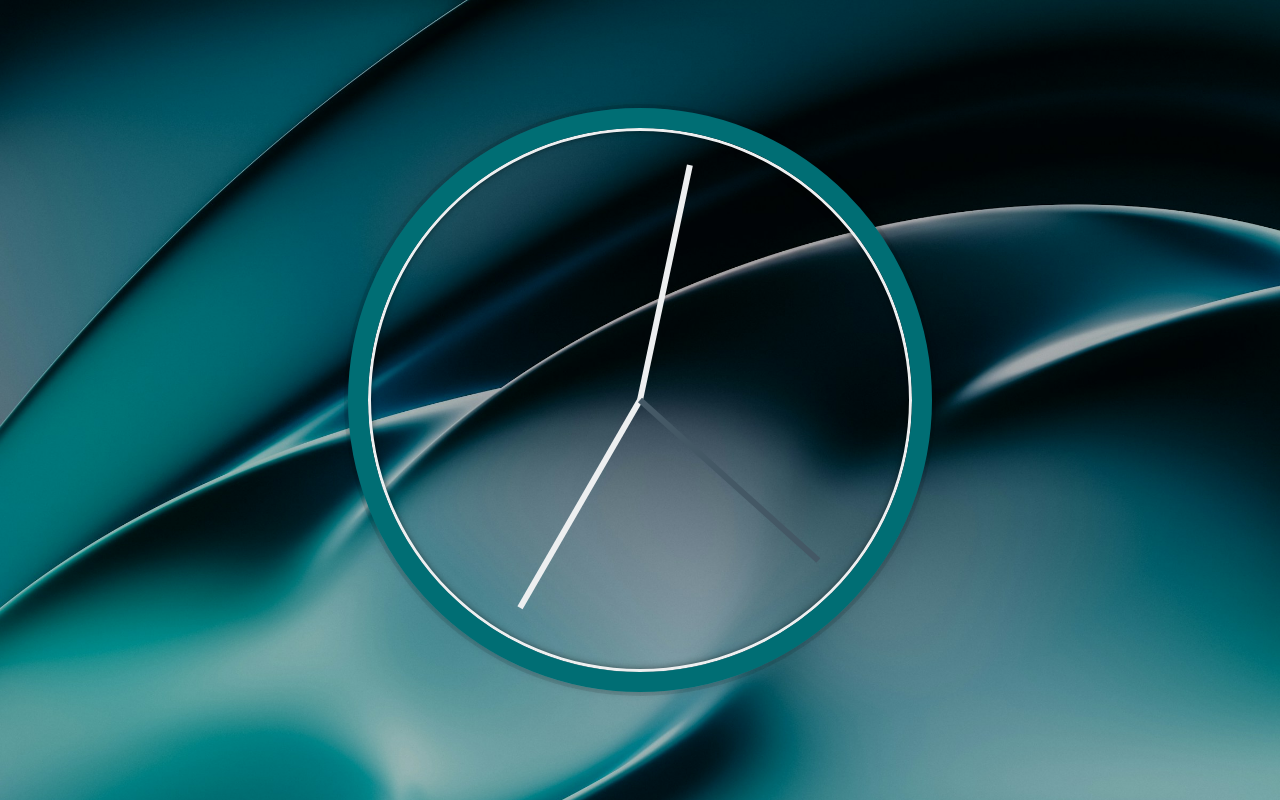
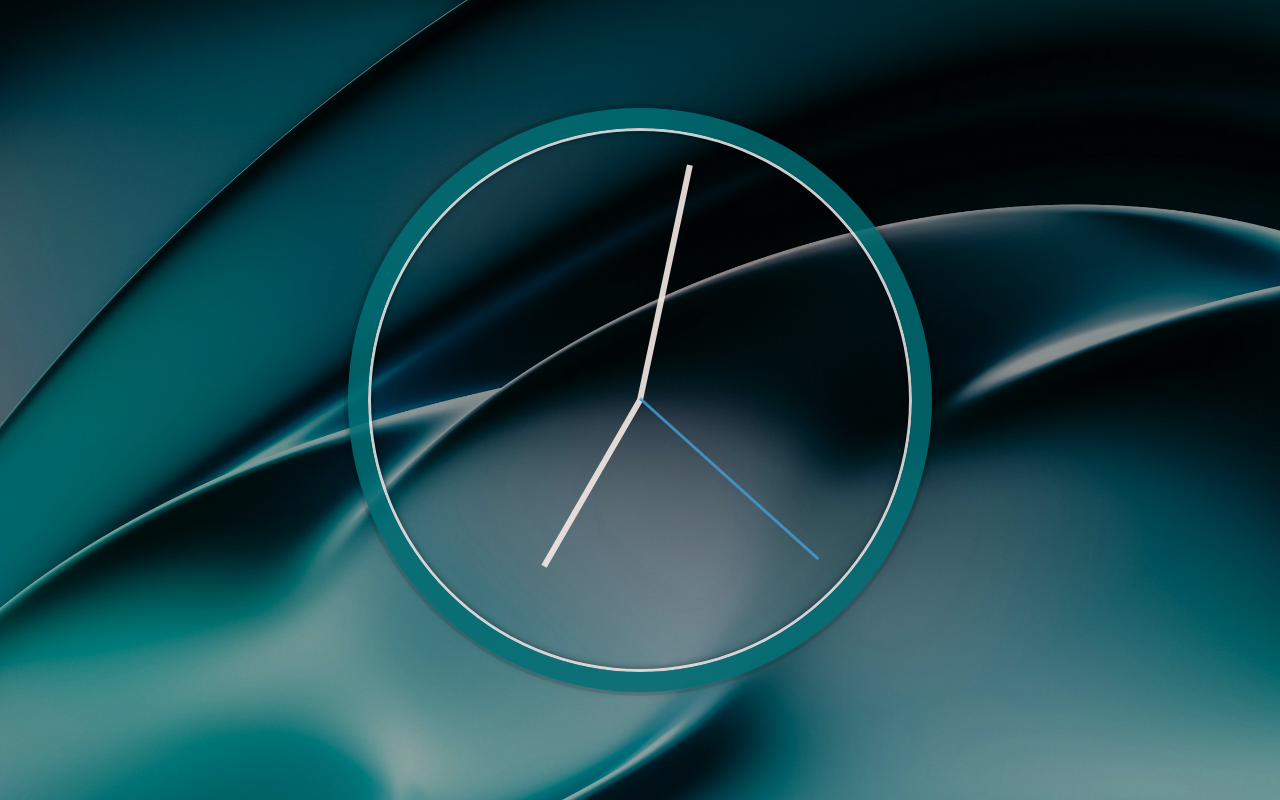
Before and after one commit to LJ-Fryer/analogue-clock, a plain HTML site: page index.html in a window 1280 px wide. Drawn offline with Linux system fonts and the light colour scheme.

Commit message:
Improved styling

```diff
--- a/style.css
+++ b/style.css
@@ -1,5 +1,6 @@
 html {
-  background-image: url("./background-clock.jpg");
+  background-image: linear-gradient(rgba(0, 0, 0, 0.2), rgba(0, 0, 0, 0.1)),
+    url("./background-clock.jpg");
   background-size: cover;
 }
 
@@ -14,12 +15,13 @@ body {
   width: 30rem;
   height: 30rem;
   margin: 50px auto;
-  border: 20px solid #006e74;
+  border: 20px solid rgba(0, 110, 116, 0.85);
   border-radius: 50%;
   position: relative;
   padding: 2rem;
-  box-shadow: 0 0 0 4px rgba(0, 0, 0, 0.1), inset 0 0 0 3px #edeff0,
-    inset 0 0 10px black, 0 0 10px rgba(0, 0, 0, 0.2);
+  box-shadow: 0 0 0 4px rgba(0, 0, 0, 0.1),
+    inset 0 0 0 3px rgba(237, 239, 240, 0.85), inset 0 0 10px black,
+    0 0 10px rgba(0, 0, 0, 0.2);
 }
 .clock-face {
   width: 100%;
@@ -31,13 +33,20 @@ body {
   position: absolute;
   width: 50%;
   height: 6px;
-  background: #edeff0;
+  background: rgba(245, 233, 229, 0.9);
   top: 50%;
   transform-origin: 100%;
   transform: rotate(90deg);
   transition: all 0.5s;
   transition-timing-function: cubic-bezier(0.1, 1.7, 0.58, 1);
 }
+
+#hour-hand {
+  width: 40%;
+  left: 3em;
+}
+
 #sec-hand {
-  background: #445865;
+  background: rgba(66, 155, 210, 0.85);
+  height: 3px;
 }
```
Also changed, not shown: clock-overflow.js (deleted, +0 -21 lines).
